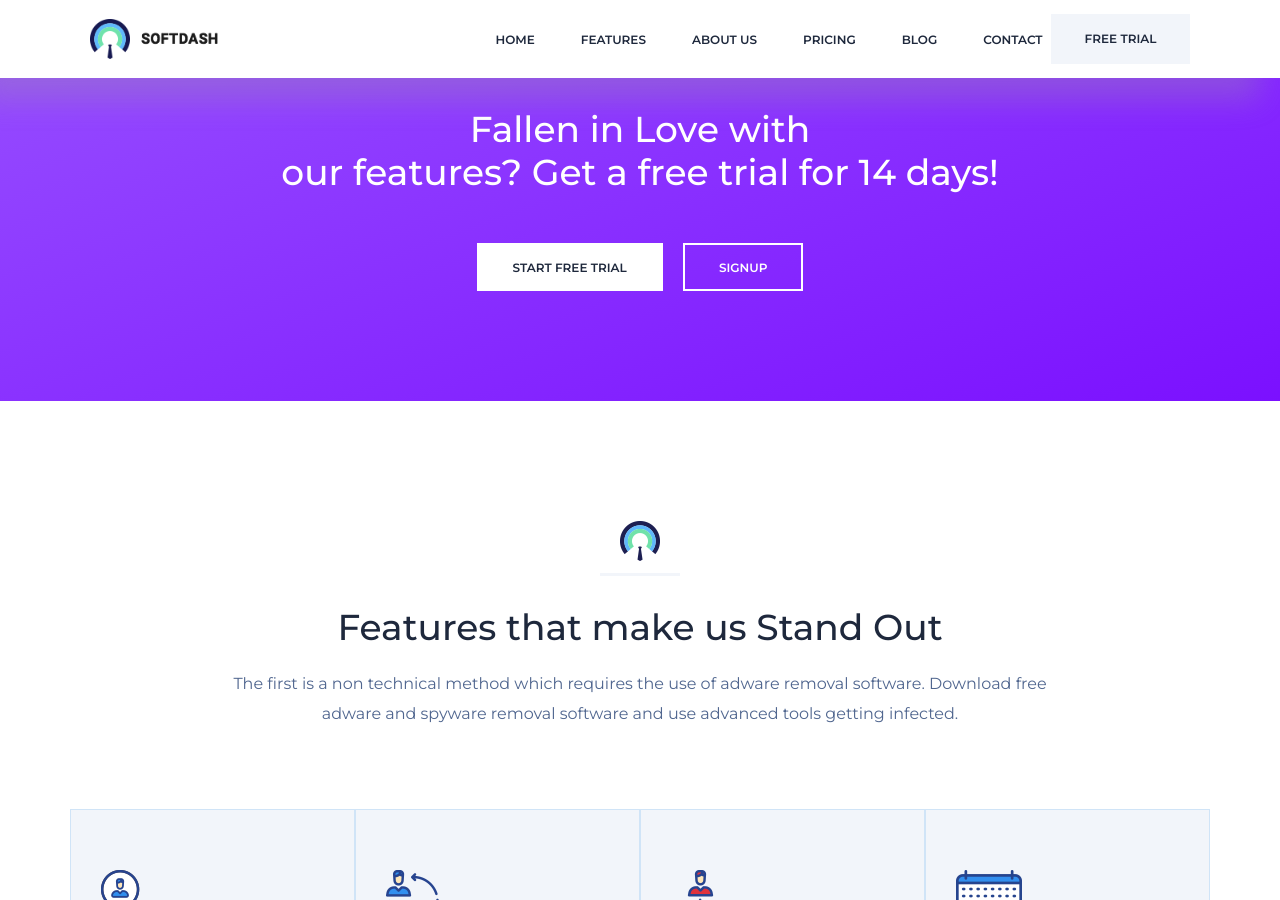
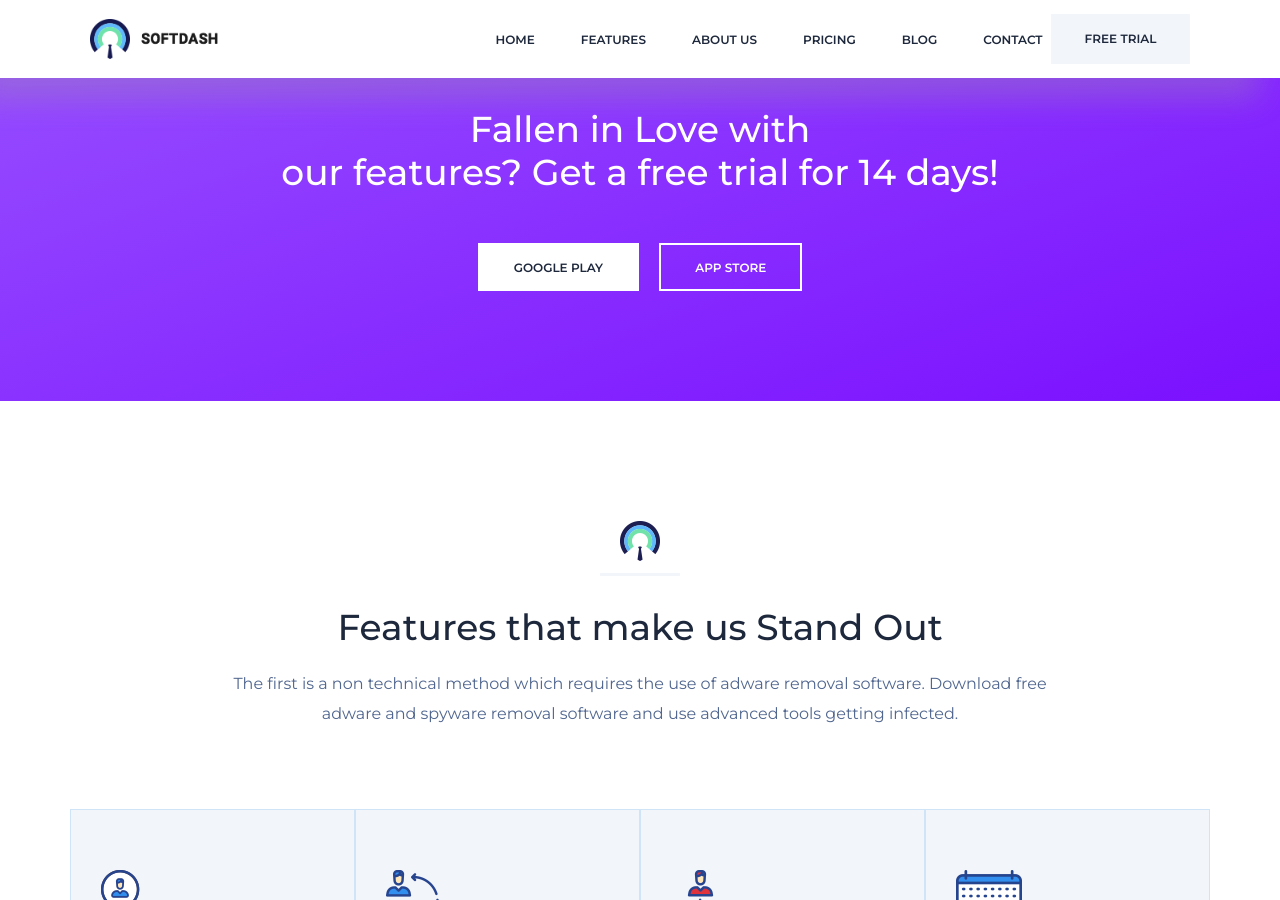
Before and after one commit to RakhimyanTim/glazastics.github.io, a Jekyll site: the page built from features.html, in a window 1280 px wide and 900 px high, scrolled down 1289 px. Built offline with Jekyll 4.4.1, drawn with Linux system fonts in a browser that asks for light colours.

Commit message:
Update _config.yml

```diff
--- a/_config.yml
+++ b/_config.yml
@@ -241,9 +241,9 @@ statistics_item_four_description: 'Making changes in your life is great and it i
 ####################################
 cta_title: 'Fallen in Love with <br> our features? Get a free trial for 14 days!'
 cta_btn_link_one: '#'
-cta_btn_text_one: 'Start free trial'
+cta_btn_text_one: 'Google Play'
 cta_btn_link_two: '#'
-cta_btn_text_two: 'Signup'
+cta_btn_text_two: 'App Store'
 
 ####################################
 ######    Social Section      ######
```
